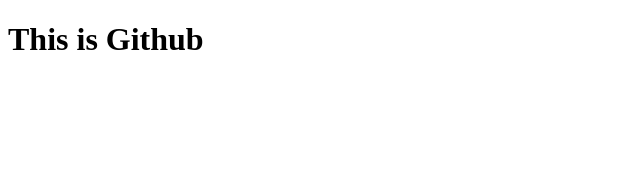
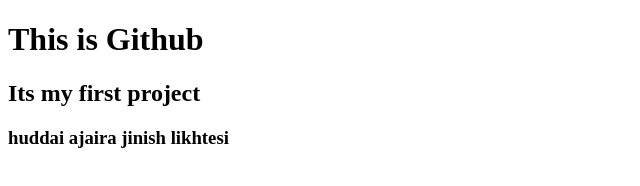
Before and after one commit to Shantosifat/thanda-work, a plain HTML site: page index.html in a window 1280 px wide. Shown: the whole page, without its empty margins (0-640 px from the left). Drawn offline with Linux system fonts and the light colour scheme.

Commit message:
added header

```diff
--- a/index.html
+++ b/index.html
@@ -7,5 +7,7 @@
 </head>
 <body>
     <h1>This is Github</h1>
+    <h2>Its my first project</h2>
+    <h3>huddai ajaira jinish likhtesi</h3>
 </body>
 </html>
```
